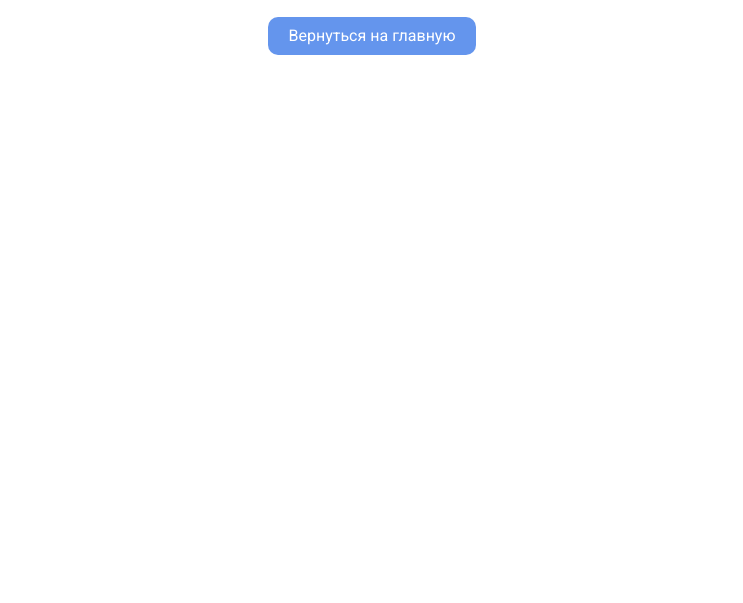
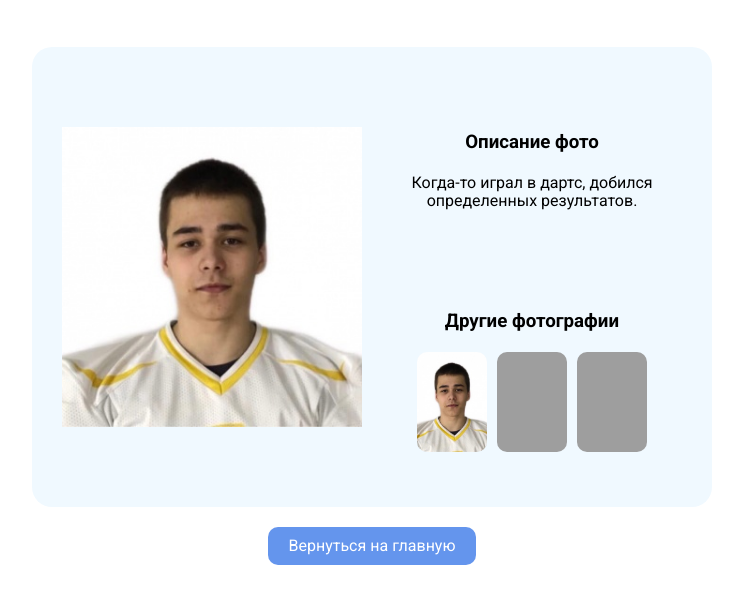
Before and after one commit to ivanbutakov0/group_website, a plain HTML site: page pages/Татаркин.html in a window 1280 px wide. Shown: the part 367-970 px from the top of the page, without its empty margins (268-1011 px from the left). Before the commit the page ends 800 px from the top, so only its background shows below. Drawn offline with Linux system fonts and the light colour scheme; grey boxes are pictures that could not be loaded.

Commit message:
create gallery list for tatarkin

```diff
--- /dev/null
+++ b/js/data.js
@@ -0,0 +1,31 @@
+const galleryByrdin = [
+	{
+		imageSrc: '../images/Бырдин1.png',
+		description: 'Когда-то играл в дартс, добился определенных успехов.',
+	},
+	{
+		imageSrc: '../images/Бырдин2.png',
+		description: 'Школьная фотография',
+	},
+	{
+		imageSrc: '../images/Бырдин3.png',
+		description: 'Фото с паспорта',
+	},
+]
+
+const galleryTatar = [
+	{
+		imageSrc: '../images/Татаркин1.png',
+		description:
+			'Андрей является КМС по американскому футболу. Занимал первое место на чемпионате России по этому виду спорта',
+	},
+	{
+		imageSrc: '../images/Татаркин2.png',
+		description:
+			'Андрея очень часто зовут на фотосессии для реклам барбер-шопов, чтобы показать как было до',
+	},
+	{
+		imageSrc: '../images/Татаркин3.png',
+		description: 'Андрея очень часто можно спутать с тараканом',
+	},
+]
--- a/js/gallery.js
+++ b/js/gallery.js
@@ -1,24 +1,16 @@
-const galley = [
-	{
-		imageSrc: '../images/Бырдин1.png',
-		description: 'Когда-то играл в дартс, добился определенных успехов.',
-	},
-	{
-		imageSrc: '../images/Бырдин2.png',
-		description: 'Школьная фотография',
-	},
-	{
-		imageSrc: '../images/Бырдин3.png',
-		description: 'Фото с паспорта',
-	},
-]
-
-const handleImageClick = imageId => {
+/**
+ * Handles the click event on an image in the gallery.
+ *
+ * @param {number} imageId - The index of the clicked image in the gallery.
+ * @param {galleryByrdin, galleryTatar} gallery - The gallery name.
+ * @return {void} This function does not return a value.
+ */
+const handleImageClick = (imageId, gallery) => {
 	const mainImage = document.getElementById('main-image')
 	const description = document.getElementById('description')
 
-	mainImage.src = galley[imageId].imageSrc
-	description.textContent = galley[imageId].description
+	mainImage.src = gallery[imageId].imageSrc
+	description.textContent = gallery[imageId].description
 
 	manipulateClass('gallery__photos-container', 'add', 'filter-gray')
 	manipulateClass('gallery__photos-container', 'remove', 'filter-gray', imageId)
--- a/pages/Татаркин.html
+++ b/pages/Татаркин.html
@@ -17,7 +17,44 @@
 				Гений, миллиардер, филантроп, ветеран нестандартного вида спорта, калека
 				и тд.
 			</p>
+
+			<div class="gallery card__gallery">
+				<div class="gallery__main-image">
+					<img id="main-image" src="../images/Татаркин1.png" alt="" />
+				</div>
+				<div class="gallery__description">
+					<h3 class="card__description-title">Описание фото</h3>
+					<p id="description" class="card__description-text">
+						Когда-то играл в дартс, добился определенных результатов.
+					</p>
+				</div>
+				<div class="gallery__photos">
+					<h3 class="gallery__photos-title">Другие фотографии</h3>
+					<div class="gallery__photos-container">
+						<img
+							src="../images/Татаркин1.png"
+							alt=""
+							onclick="handleImageClick(0, galleryTatar)"
+						/>
+						<img
+							src="../images/Татаркин2.png"
+							alt=""
+							class="filter-gray"
+							onclick="handleImageClick(1, galleryTatar)"
+						/>
+						<img
+							src="../images/Татаркин3.png"
+							alt=""
+							class="filter-gray"
+							onclick="handleImageClick(2, galleryTatar)"
+						/>
+					</div>
+				</div>
+			</div>
 			<a href="../index.html" class="button-link">Вернуться на главную</a>
 		</div>
+
+		<script src="../js/data.js"></script>
+		<script src="../js/gallery.js"></script>
 	</body>
 </html>
```
Also changed, not shown: pages/Бырдин.html (+5 -4 lines), images/Татаркин1.png (added), 2 other files.
